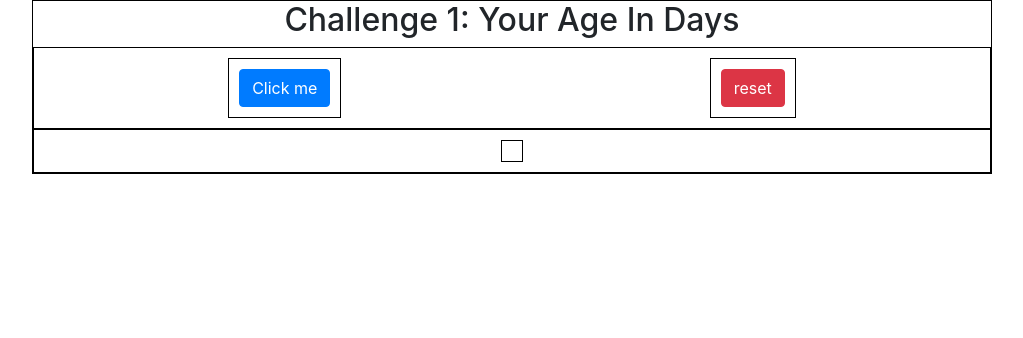
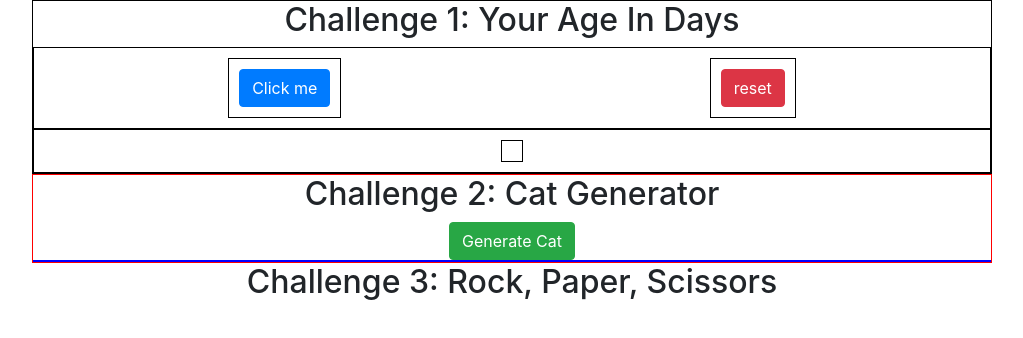
Before and after one commit to FrederickMih/js-course, a plain HTML site: page index.html in a window 1280 px wide. Shown: the whole page, without its empty margins (128-1151 px from the left). Drawn offline with nearby package versions, Linux system fonts and the light colour scheme.

Commit message:
Generate

```diff
--- a/index.html
+++ b/index.html
@@ -26,7 +26,24 @@
 
                   </div>
             </div>
+   </div>
 
+   <div class="container-2">
+      <h2>Challenge 2: Cat Generator</h2>
+      <button class="btn btn-success" id="cat-generator" onclick="generatCat()">Generate Cat</button>
+      <div class="flex-box-container-2" id="flex-cat-gen">
+         <!-- <img style="height: 70px; width: 70xp;" src="static/images/image2.jpg" alt="">
+          <img style="height: 70px; width: 70xp;" src="static/images/image2.jpg" alt="">
+           <img style="height: 70px; width: 70xp;" src="static/images/image2.jpg" alt="">
+            <img style="height: 70px; width: 70xp;" src="static/images/image2.jpg" alt=""> -->
+
+      </div>
+
+   </div>
+
+   <div class="container-3">
+      <h2>Challenge 3: Rock, Paper, Scissors</h2>
+      <div class="flex-box-container-3"></div>
    </div>
 
    <script src="static/js/script.js"></script>
--- a/static/css/style.css
+++ b/static/css/style.css
@@ -22,3 +22,22 @@
 h2 {
    text-align: center;
 }
+
+.container-2 {
+   border: 1px solid red;
+   width: 75%;
+   margin: 0 auto;
+   text-align: center;
+}
+
+.flex-box-container-2 {
+   display: flex;
+   flex-wrap: wrap;
+   justify-content: space-around;
+   border: 1px solid blue;
+}
+
+.flex-box-container-2 img {
+   border: 1px solid green;
+   padding: 10px;
+}
--- a/static/js/script.js
+++ b/static/js/script.js
@@ -12,3 +12,10 @@ function ageInDays(){
 function reset() {
    document.getElementById('ageInDays').remove();
 }
+
+function generateCat() {
+   var image = document.createElement('img');
+   var div = document.getElementById('flex-cat-gen');
+   image.src = 'static/images/image2.jpg';
+   div.appendChild(image);
+}
```
Also changed, not shown: static/images/image2.jpg (added).
